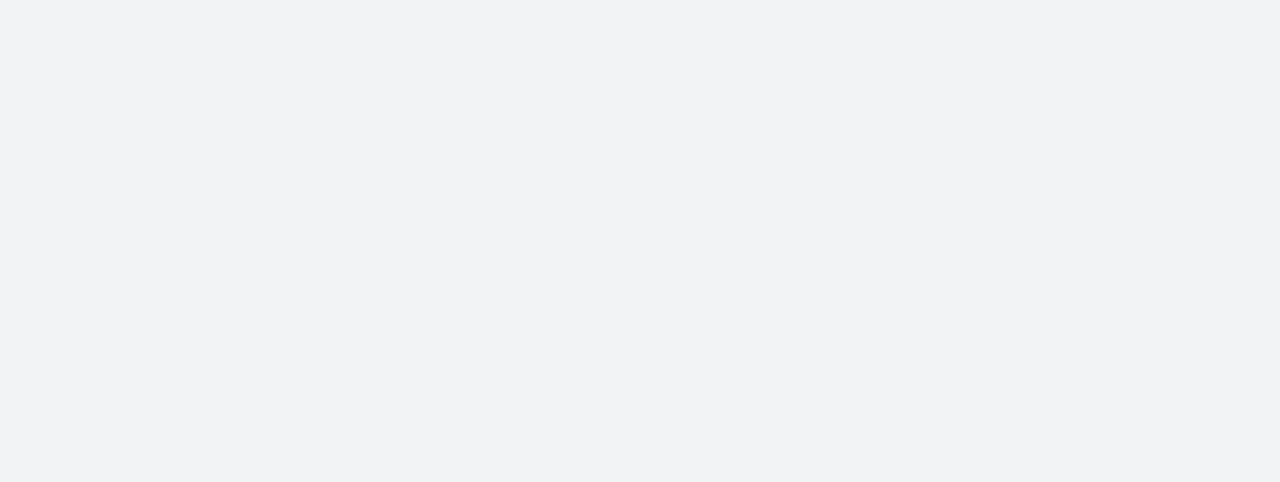
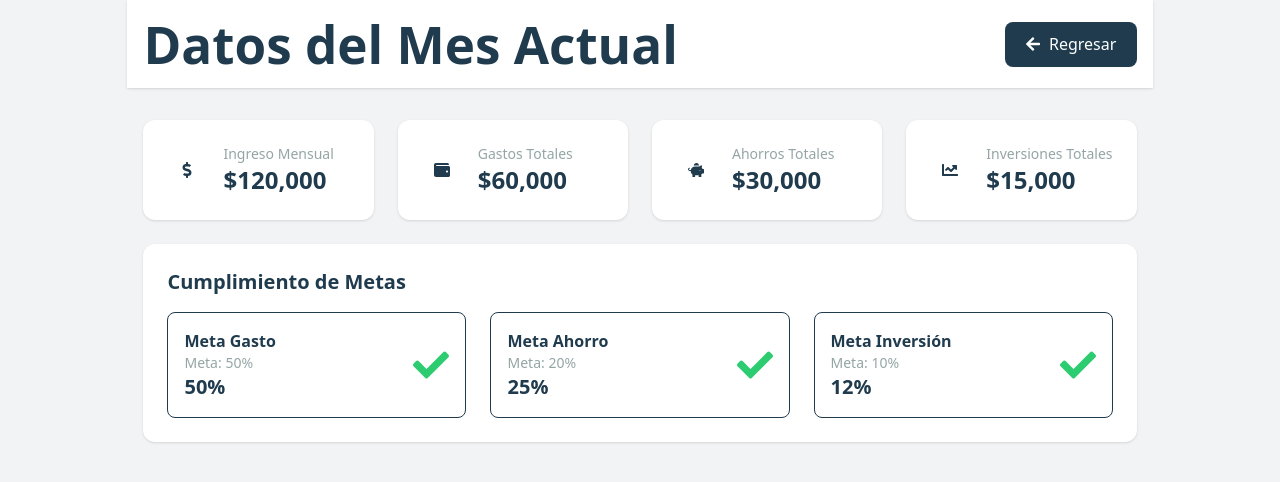
Before and after one commit to mortalcr/DinamiFin, a React (Vite) app: page /mesActual in a window 1280 px wide. Before the commit this address had no page. Shown: the top 482 px of the page. Built offline with nearby package versions, Linux system fonts and the light colour scheme.

Commit message:
Enlace del Dashboard con la info del mes (solo visual aún)

```diff
--- a/src/App.jsx
+++ b/src/App.jsx
@@ -1,5 +1,6 @@
 import { BrowserRouter as Router, Routes, Route } from "react-router-dom";
 import Dashboard from "./components/Dashboard";
+import MesActual from "./components/mesActual";
 
 function App() {
   return (
@@ -7,6 +8,7 @@ function App() {
       <div className="min-h-screen bg-[#F2F3F4]">
         <Routes>
           <Route path="/" element={<Dashboard />} />
+          <Route path="/mesActual" element={<MesActual />} />
         </Routes>
       </div>
     </Router>
--- a/src/components/Dashboard.jsx
+++ b/src/components/Dashboard.jsx
@@ -7,7 +7,9 @@ import {
   FaWallet,
   FaPiggyBank,
   FaDollarSign,
+  FaCalendarAlt,
 } from "react-icons/fa";
+import { useNavigate } from "react-router-dom";
 import {
   getExpenses,
   getSavings,
@@ -36,13 +38,13 @@ const Dashboard = () => {
   const [error, setError] = useState(null);
   const [notification, setNotification] = useState(null);
 
-  // Función para mostrar notificaciones
+  const navigate = useNavigate();
+
   const showNotification = (message, type = "success") => {
     setNotification({ message, type });
     setTimeout(() => setNotification(null), 3000);
   };
 
-  // Función para cargar todos los datos
   const loadData = async () => {
     try {
       setLoading(true);
@@ -106,10 +108,9 @@ const Dashboard = () => {
 
   const handleAddRecord = async (data) => {
     try {
-      const userId = 1; // Por ahora hardcodeado
+      const userId = 1;
       const { type, amount, category, date } = data;
 
-      // Intentar crear el registro
       try {
         switch (type) {
           case "gasto":
@@ -137,7 +138,6 @@ const Dashboard = () => {
               break;
           }
         } else {
-          // Si el registro se guardó a pesar del error 400, continuar
           if (err.message && err.message.includes("400")) {
             console.log("Registro guardado a pesar del error 400");
           } else {
@@ -147,9 +147,7 @@ const Dashboard = () => {
       }
 
       await loadData();
-
       await new Promise((resolve) => setTimeout(resolve, 500));
-
       await loadData();
 
       setIsAddFormOpen(false);
@@ -161,17 +159,14 @@ const Dashboard = () => {
         setIsAddFormOpen(false);
         showNotification("Registro guardado exitosamente");
       } else {
-        showNotification(
-          err.message || "Error al guardar el registro",
-          "error"
-        );
+        showNotification(err.message || "Error al guardar el registro", "error");
       }
     }
   };
 
   const handleEditRecord = async (data) => {
     try {
-      const userId = 1; // Por ahora hardcodeado
+      const userId = 1;
       const { type, date, amount, category } = data;
 
       switch (type) {
@@ -191,16 +186,13 @@ const Dashboard = () => {
       showNotification("Registro actualizado exitosamente");
     } catch (err) {
       console.error("Error al actualizar registro:", err);
-      showNotification(
-        err.message || "Error al actualizar el registro",
-        "error"
-      );
+      showNotification(err.message || "Error al actualizar el registro", "error");
     }
   };
 
   const handleDeleteRecord = async (record) => {
     try {
-      const userId = 1; // Por ahora hardcodeado
+      const userId = 1;
       const { type, date } = record;
 
       switch (type) {
@@ -242,7 +234,6 @@ const Dashboard = () => {
 
   return (
     <div className="min-h-screen bg-[#F2F3F4]">
-      {/* Notificación */}
       {notification && (
         <div
           className={`fixed top-4 right-4 p-4 rounded-lg shadow-lg ${
@@ -253,11 +244,18 @@ const Dashboard = () => {
         </div>
       )}
 
-      {/* Header */}
       <header className="bg-white shadow-sm">
         <div className="max-w-7xl mx-auto px-4 sm:px-6 lg:px-8 py-4">
           <div className="flex justify-between items-center">
             <h1 className="text-2xl font-bold text-[#1F3B4D]">DinamiFin</h1>
+            <div className="flex gap-4">
+              <button
+                onClick={() => navigate("/mesActual")}
+                className="flex items-center gap-2 bg-[#3498DB] hover:bg-[#2980B9] text-white px-4 py-2 rounded-lg transition-colors"
+              >
+                <FaCalendarAlt className="w-4 h-4" />
+                <span>Datos Mes Actual</span>
+              </button>
               <button
                 onClick={() => setIsAddFormOpen(true)}
                 className="flex items-center gap-2 bg-[#1F3B4D] hover:bg-[#1F3B4D]/90 text-white px-4 py-2 rounded-lg transition-colors"
@@ -267,11 +265,10 @@ const Dashboard = () => {
               </button>
             </div>
           </div>
+        </div>
       </header>
 
-      {/* Main Content */}
       <main className="max-w-7xl mx-auto px-4 sm:px-6 lg:px-8 py-8">
-        {/* Stats Grid */}
         <div className="grid grid-cols-1 md:grid-cols-3 gap-6 mb-8">
           <div className="bg-white rounded-xl shadow-sm p-6">
             <div className="flex items-center gap-4">
@@ -316,7 +313,6 @@ const Dashboard = () => {
           </div>
         </div>
 
-        {/* Lista de registros recientes */}
         <div className="bg-white rounded-lg shadow-sm border border-[#F2F3F4]">
           <div className="p-6 border-b border-[#F2F3F4]">
             <h2 className="text-lg font-semibold text-[#1F3B4D]">
@@ -399,14 +395,12 @@ const Dashboard = () => {
         </div>
       </main>
 
-      {/* Formulario para agregar registro */}
       <AddRecordForm
         isOpen={isAddFormOpen}
         onClose={() => setIsAddFormOpen(false)}
         onSubmit={handleAddRecord}
       />
 
-      {/* Formulario para editar registro */}
       <EditRecord
         isOpen={selectedRecord !== null}
         onClose={() => setSelectedRecord(null)}
--- /dev/null
+++ b/src/components/mesActual.jsx
@@ -0,0 +1,114 @@
+import React, { useEffect, useState } from "react";
+import { useNavigate } from "react-router-dom";
+import { FaArrowLeft, FaWallet, FaPiggyBank, FaChartLine, FaDollarSign, FaCheck, FaTimes } from "react-icons/fa";
+// Aquí luego conectarás los servicios de API
+// import { getMesActual } from "../services/api";
+
+const MesActual = () => {
+  const navigate = useNavigate();
+
+  // Estado temporal de prueba, lo reemplazarás por el fetch real del backend
+  const [data, setData] = useState({
+    ingreso: 120000,
+    gastos: 60000,
+    ahorros: 30000,
+    inversiones: 15000,
+    metaGasto: 50,
+    metaAhorro: 20,
+    metaInversion: 10,
+    cumplimientoGasto: 50,
+    cumplimientoAhorro: 25,
+    cumplimientoInversion: 12
+  });
+
+  // useEffect(() => {
+  //   // Aquí cargarás los datos reales desde el backend
+  //   const cargarDatos = async () => {
+  //     const response = await getMesActual(1);
+  //     setData(response);
+  //   };
+  //   cargarDatos();
+  // }, []);
+
+  return (
+    <div className="min-h-screen bg-[#F2F3F4]">
+      <header className="bg-white shadow-sm">
+        <div className="max-w-7xl mx-auto px-4 py-4 flex justify-between items-center">
+          <h1 className="text-2xl font-bold text-[#1F3B4D]">Datos del Mes Actual</h1>
+          <button
+            onClick={() => navigate("/")}
+            className="flex items-center gap-2 bg-[#3498DB] hover:bg-[#2980B9] text-white px-4 py-2 rounded-lg transition-colors"
+          >
+            <FaArrowLeft className="w-4 h-4" />
+            <span>Regresar</span>
+          </button>
+        </div>
+      </header>
+
+      <main className="max-w-7xl mx-auto px-4 py-8 space-y-6">
+        {/* Totales */}
+        <div className="grid grid-cols-1 md:grid-cols-4 gap-6">
+          <Card icon={<FaDollarSign />} title="Ingreso Mensual" color="[#1F3B4D]" value={data.ingreso} />
+          <Card icon={<FaWallet />} title="Gastos Totales" color="[#E74C3C]" value={data.gastos} />
+          <Card icon={<FaPiggyBank />} title="Ahorros Totales" color="[#2ECC71]" value={data.ahorros} />
+          <Card icon={<FaChartLine />} title="Inversiones Totales" color="[#F39C12]" value={data.inversiones} />
+        </div>
+
+        {/* Cumplimiento de metas */}
+        <div className="bg-white rounded-xl shadow-sm p-6">
+          <h2 className="text-xl font-semibold text-[#1F3B4D] mb-4">Cumplimiento de Metas</h2>
+          <div className="grid grid-cols-1 md:grid-cols-3 gap-6">
+            <MetaCard
+              titulo="Meta Gasto"
+              porcentaje={data.cumplimientoGasto}
+              meta={data.metaGasto}
+              positivo={data.cumplimientoGasto <= data.metaGasto}
+              color="#E74C3C"
+            />
+            <MetaCard
+              titulo="Meta Ahorro"
+              porcentaje={data.cumplimientoAhorro}
+              meta={data.metaAhorro}
+              positivo={data.cumplimientoAhorro >= data.metaAhorro}
+              color="#2ECC71"
+            />
+            <MetaCard
+              titulo="Meta Inversión"
+              porcentaje={data.cumplimientoInversion}
+              meta={data.metaInversion}
+              positivo={data.cumplimientoInversion >= data.metaInversion}
+              color="#F39C12"
+            />
+          </div>
+        </div>
+      </main>
+    </div>
+  );
+};
+
+// Componente reutilizable de card de totales
+const Card = ({ icon, title, color, value }) => (
+  <div className="bg-white rounded-xl shadow-sm p-6 flex items-center gap-4">
+    <div className={`p-3 bg-[${color}]/10 rounded-lg text-[${color}]`}>{icon}</div>
+    <div>
+      <p className="text-[#95A5A6] text-sm">{title}</p>
+      <p className="text-2xl font-bold text-[#1F3B4D]">${value.toLocaleString()}</p>
+    </div>
+  </div>
+);
+
+// Componente reutilizable para metas
+const MetaCard = ({ titulo, porcentaje, meta, positivo, color }) => (
+  <div className="border rounded-lg p-4 flex justify-between items-center">
+    <div>
+      <p className="font-semibold text-[#1F3B4D]">{titulo}</p>
+      <p className="text-[#95A5A6] text-sm">Meta: {meta}%</p>
+      <p className="text-xl font-bold text-[#1F3B4D]">{porcentaje}%</p>
+    </div>
+    <div className={`text-4xl ${positivo ? "text-[#2ECC71]" : "text-[#E74C3C]"}`}>
+      {positivo ? <FaCheck /> : <FaTimes />}
+    </div>
+  </div>
+);
+
+export default MesActual;
```
Lines whose indentation alone changed are shown as unchanged.
